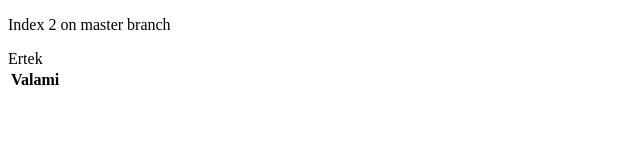
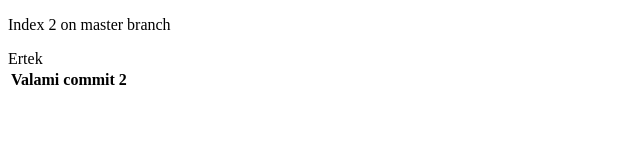
Before and after one commit to kankunnen/commitsquash, a plain HTML site: page Index2.html in a window 1280 px wide. Shown: the full height of the page, 0-640 px from the left. Drawn offline with Linux system fonts and the light colour scheme.

Commit message:
Commit is ready

```diff
--- a/Index2.html
+++ b/Index2.html
@@ -8,7 +8,7 @@
 <body>
  <p>Index 2 on master branch </p>
  <table>
-     <th>Valami </th>
+     <th>Valami commit 2</th>
      <tr>Ertek </tr>
  </table>
 
```
Also changed, not shown: Index1.html (+1 -1 lines).
